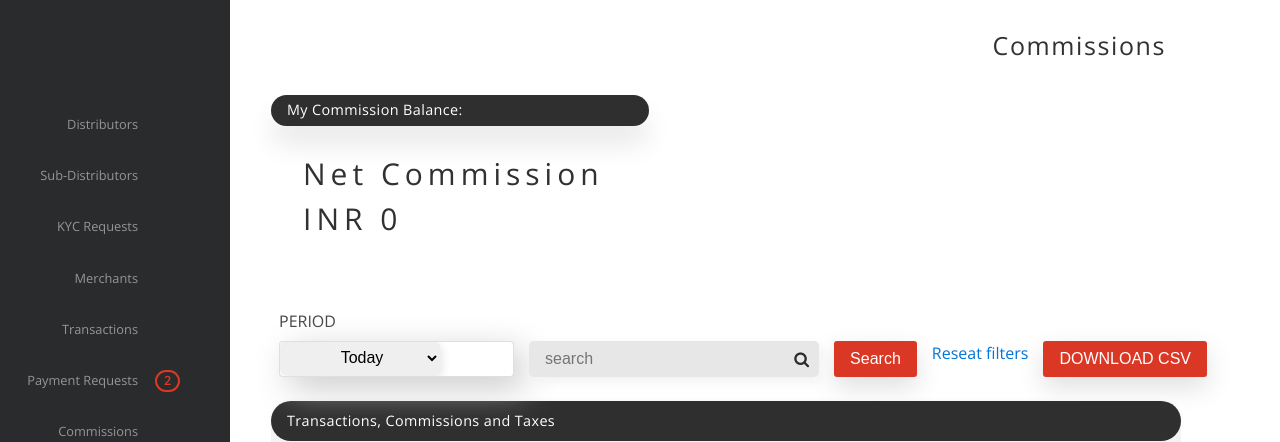
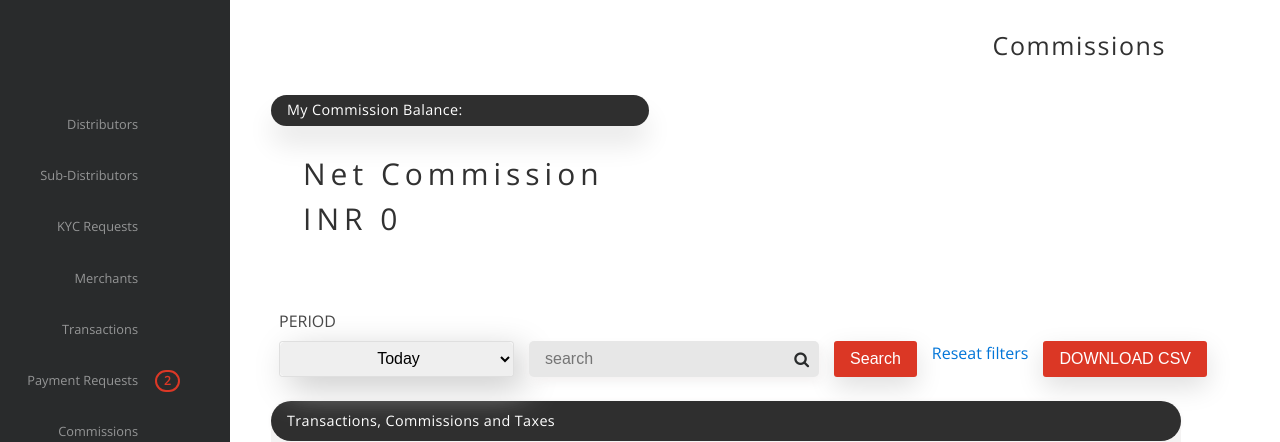
Before and after one commit to Sherly14/CMS, a Django app: template zrcommission/templates/zrcommission/dashboard.html in a window 1280 px wide. Shown: the part 51-493 px from the top of the page. Run offline with Django 3.2, Linux system fonts and the light colour scheme; the template is opened without the code that fills it, so the values that code supplies are empty; the visitor is signed in with stand-in values (Sample User, id 1); parts of the project's set-up code (start-up, migrations or seed data) failed here and were passed over; some libraries are stand-ins or nearby versions.

Commit message:
White space fixed from period dropbox

```diff
--- a/zrcommission/templates/zrcommission/dashboard.html
+++ b/zrcommission/templates/zrcommission/dashboard.html
@@ -40,7 +40,7 @@
                                     <!--<i class="fa fa-chevron-down per-ft-down"></i>-->
                                 <!--</div>-->
                         <!--</div>-->
-                    <select id="period">
+                    <select id="period" style="width: 100%;height: 100%;">
                         <option value="today" {% if period == "today" %}selected{% endif %}>Today</option>
                         <option value="last-week" {% if period == "last-week" %}selected{% endif %}>Last week</option>
                         <option value="last-month" {% if period == "last-month" %}selected{% endif %}>Last month</option>
```
